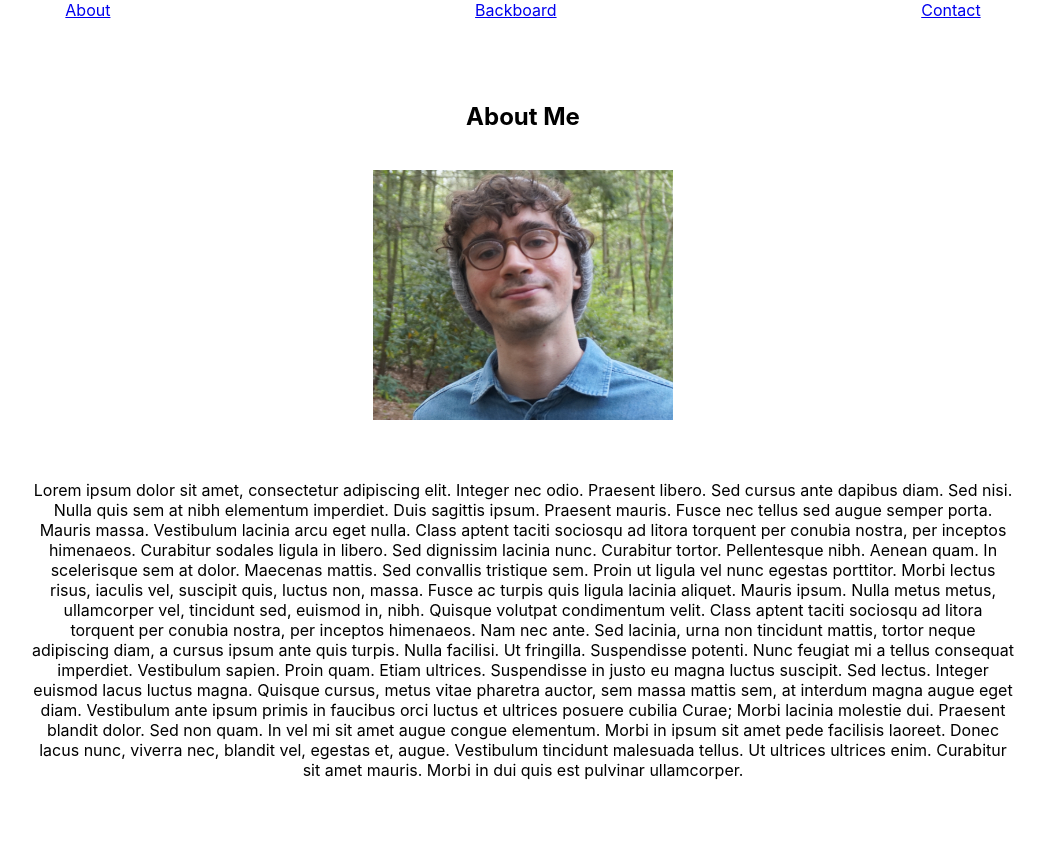
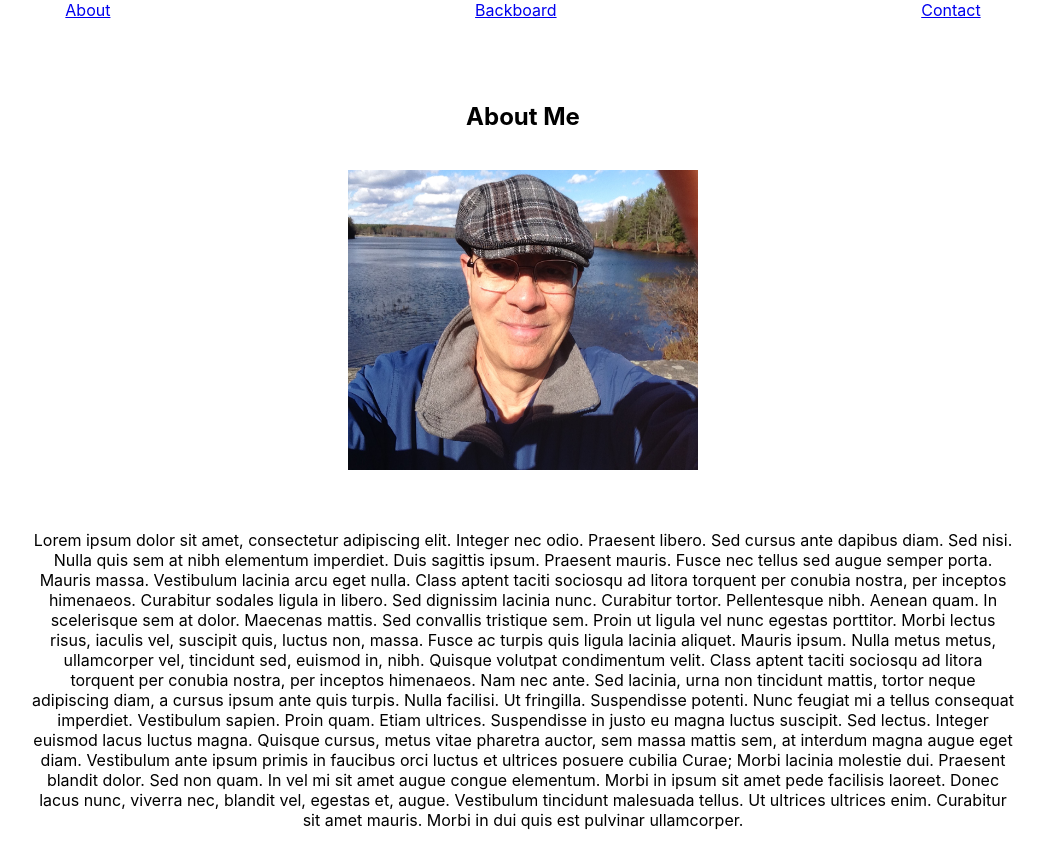
Before and after one commit to spinosajoseph/TheBackboard, a React (Create React App) app in the folder my-app/: page /about in a window 1280 px wide. Shown: the whole page, without its empty margins (117-1162 px from the left). Before the commit the page ends 800 px from the top, so only its background shows below. Built offline with nearby package versions, Linux system fonts and the light colour scheme.

Commit message:
update picture

```diff
--- a/my-app/src/pages/AboutMe.tsx
+++ b/my-app/src/pages/AboutMe.tsx
@@ -8,9 +8,9 @@ export const AboutMe: React.FC = () => {
       <Box flex textAlign="center">
         <img
           style={{display: 'inline-block'}}
-          height={"250px"}
-          width={"300px"}
-          src={"/images/Joe.jpg"}
+          height={"300px"}
+          width={"350px"}
+          src={"/images/Dad.jpg"}
         />
       </Box>
       <Box paddingTop={'40px'} margin="auto" maxWidth="80%" textAlign="center">
```
Also changed, not shown: my-app/public/images/Dad.jpg (added).
